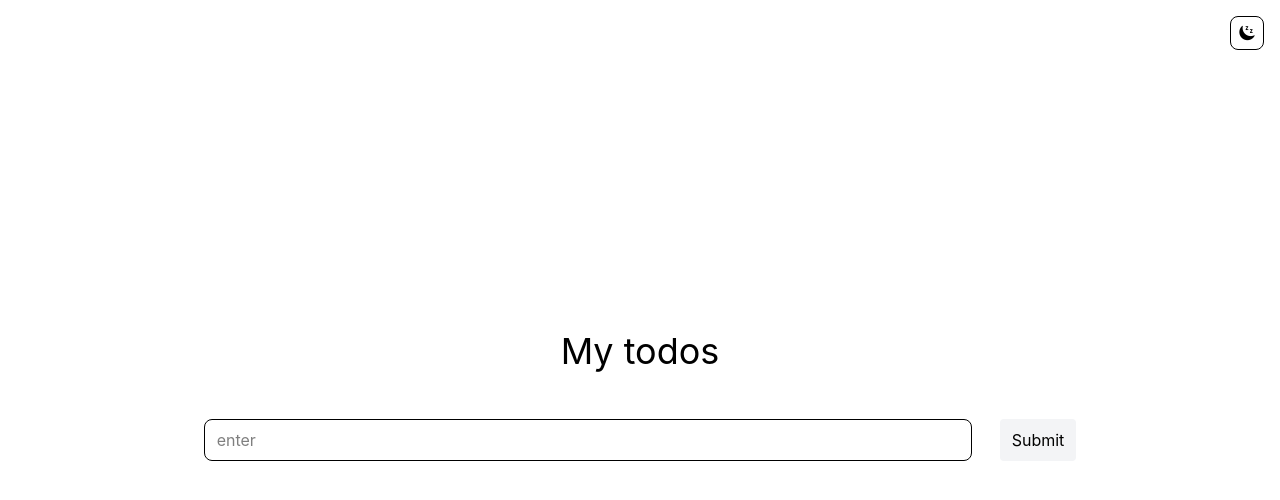
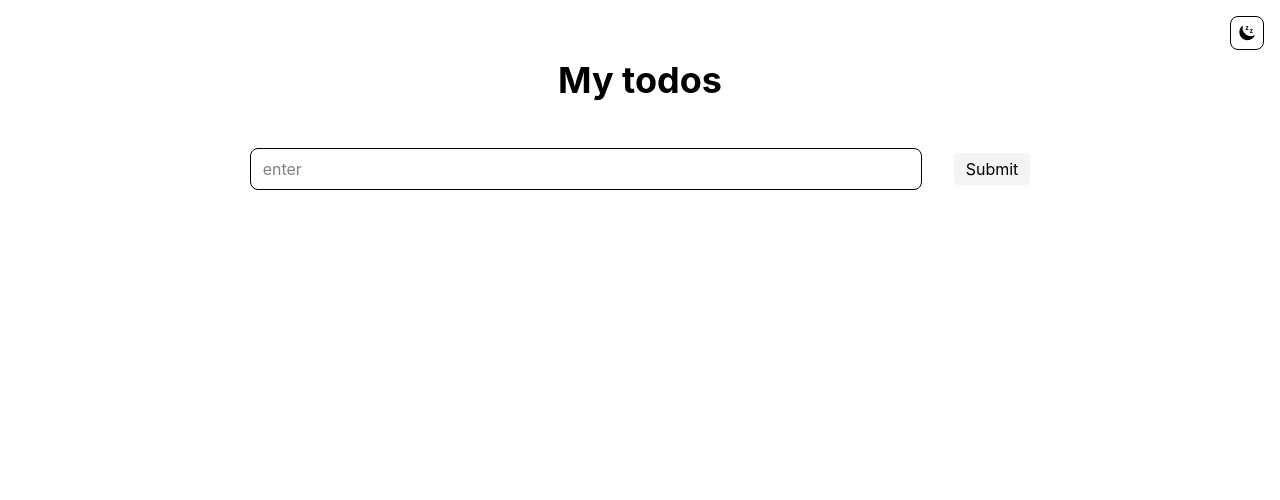
Before and after one commit to Neerrr001/learnwebdev, a React (Vite) app in the folder to-do-app/: page / in a window 1280 px wide. Shown: the top 500 px of the page. Built offline with nearby package versions, Linux system fonts and the light colour scheme.

Commit message:
Improved UI (pushed everything a bit above so that todos can come below)

```diff
--- a/to-do-app/src/App.tsx
+++ b/to-do-app/src/App.tsx
@@ -25,13 +25,13 @@ function App() {
   const themeButton = screen === "light" ? "bg-gray-100 text-black": "bg-gray-600 text-white"
 
   return (
-    <div className={`gap-10 flex flex-col justify-center items-center min-h-screen ${themeBody}`}>
+    <div className={` pt-5 gap-10 flex flex-col  items-center min-h-screen ${themeBody}`}>
       <DarkMode toggle={toggle} screen={screen}/>
-      <h2 className='text-4xl'>My todos</h2>
-      <div className='flex gap-3'>
+      <h2 className='text-4xl font-bold'>My todos</h2>
+      <div className='flex gap-4  justify-center items-center'>
         <input
         type="text"
-        className='px-3 py-2 m-2 w-3xl focus:outline-none
+        className='px-3 py-2 m-2 w-2xl focus:outline-none
                    focus:ring-1 border rounded-lg'
         placeholder="enter"
         value= {input}
```
